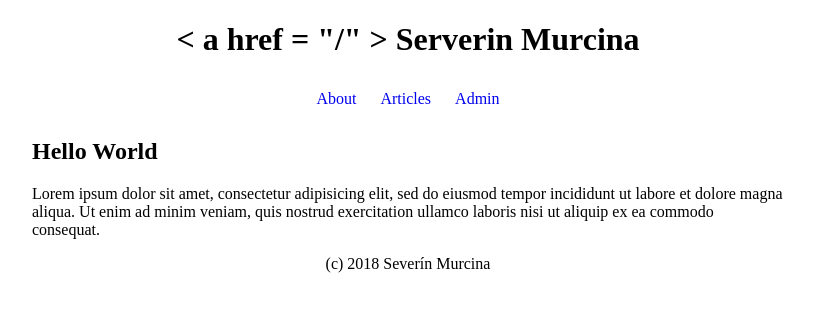
After one commit to simonabrejcakova/flask_project, a Flask app: page /articles/1 in a window 1280 px wide. The commit adds this page. Shown: the top 312 px of the page, without its empty margins (232-1046 px from the left). Run offline with Flask 2, Linux system fonts and the light colour scheme.

Commit message:
using jinja template

```diff
--- a/mdblog/app.py
+++ b/mdblog/app.py
@@ -1,5 +1,6 @@
 from flask import Flask
 from flask import render_template
+from .databasa import articles
 
 flask_app= Flask(__name__)
 
@@ -17,4 +18,11 @@ def view_admin():
 
 @flask_app.route("/articles/")
 def view_articles():
-    return render_template("articles.jinja")
+    return render_template("articles.jinja", articles=articles.items())
+
+@flask_app.route("/articles/<int:art_id>")
+def view_article(art_id):
+    article = articles.get(art_id)
+    if articles:
+        return render_template("article.jinja", article= article)
+    return render_template("article_not_found.jinja", art_id=art_id)
--- /dev/null
+++ b/mdblog/databasa.py
@@ -0,0 +1,18 @@
+articles = {
+            1 : {
+                "title" : "Hello World",
+                "content" : "Lorem ipsum dolor sit amet, consectetur adipisicing elit, sed do eiusmod tempor incididunt ut labore et dolore magna aliqua. Ut enim ad minim veniam, quis nostrud exercitation ullamco laboris nisi ut aliquip ex ea commodo consequat."
+                },
+            2 : {
+                "title" : "Hello World",
+                "content" : "Lorem ipsum dolor sit amet, consectetur adipisicing elit, sed do eiusmod tempor incididunt ut labore et dolore magna aliqua. Ut enim ad minim veniam, quis nostrud exercitation ullamco laboris nisi ut aliquip ex ea commodo consequat."
+                },
+            3 : {
+                "title" : "Hello World",
+                "content" : "Lorem ipsum dolor sit amet, consectetur adipisicing elit, sed do eiusmod tempor incididunt ut labore et dolore magna aliqua. Ut enim ad minim veniam, quis nostrud exercitation ullamco laboris nisi ut aliquip ex ea commodo consequat."
+                },
+            4 : {
+                "title" : "Hello World",
+                "content" : "Lorem ipsum dolor sit amet, consectetur adipisicing elit, sed do eiusmod tempor incididunt ut labore et dolore magna aliqua. Ut enim ad minim veniam, quis nostrud exercitation ullamco laboris nisi ut aliquip ex ea commodo consequat."
+                }
+        }
--- /dev/null
+++ b/mdblog/templates/_footer.jinja
@@ -0,0 +1,5 @@
+<footer>
+    <p>
+        (c) 2018 Severín Murcina
+    </p>
+</footer>
--- /dev/null
+++ b/mdblog/templates/_head.jinja
@@ -0,0 +1 @@
+<link rel="stylesheet" type="text/css" href={{url_for("static", filename="css/main.css")}}>
--- a/mdblog/templates/_main.jinja
+++ b/mdblog/templates/_main.jinja
@@ -3,7 +3,7 @@
 
 <head>
     <title> {% block title %} {% endblock %} </title>
-    <link rel="stylesheet" type="text/css" href={{url_for("static", filename="css/main.css")}}>
+    {% include "_head.jinja" %}
 </head>
 
 <body>
@@ -11,22 +11,14 @@
     <h1> < a href = "{{ url_for("view_welcome_page") }}" > Serverin Murcina </a></h1>
 </header>
 
-<nav>
-    <ul class=nav>
-      <li> <a href="{{ url_for("view_about") }}">About</a> </li>
-      <li> <a href="{{ url_for("view_articles") }}">Articles</a> </li>
-      <li> <a href="{{ url_for("view_admin") }}">Admin</a> </li>
-    </ul>
-</nav>
+{% include "_nav.jinja" %}
+
 
 <main>
   {% block main %} {% endblock %}
 </main>
 
-<footer>
-    <p>
-        (c) 2018 Severín Murcina
-    </p>
-</footer>
+{% include "_footer.jinja" %}
+
 </body>
 </html>
--- /dev/null
+++ b/mdblog/templates/_nav.jinja
@@ -0,0 +1,7 @@
+<nav>
+    <ul class=nav>
+      <li> <a href="{{ url_for("view_about") }}">About</a> </li>
+      <li> <a href="{{ url_for("view_articles") }}">Articles</a> </li>
+      <li> <a href="{{ url_for("view_admin") }}">Admin</a> </li>
+    </ul>
+</nav>
--- /dev/null
+++ b/mdblog/templates/article.jinja
@@ -0,0 +1,8 @@
+{% extends "_main.jinja" %}
+
+{% block title %} Article {{article.title}} {% endblock %}
+
+{% block main %}
+    <h2> {{ article.title }} </h2>
+    <p> {{ article.content }} </p>
+{% endblock %}
```
Also changed, not shown: mdblog/templates/article_not_found.jinja (added, +14 -0 lines), mdblog/templates/articles.jinja (+12 -1 lines).
